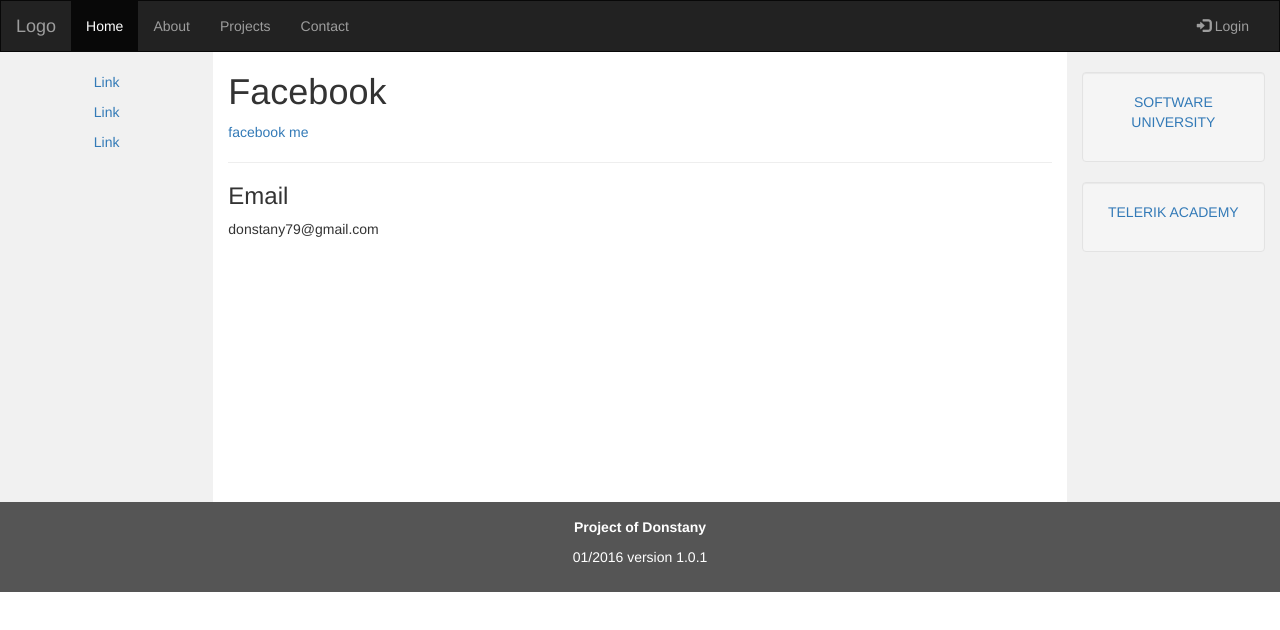
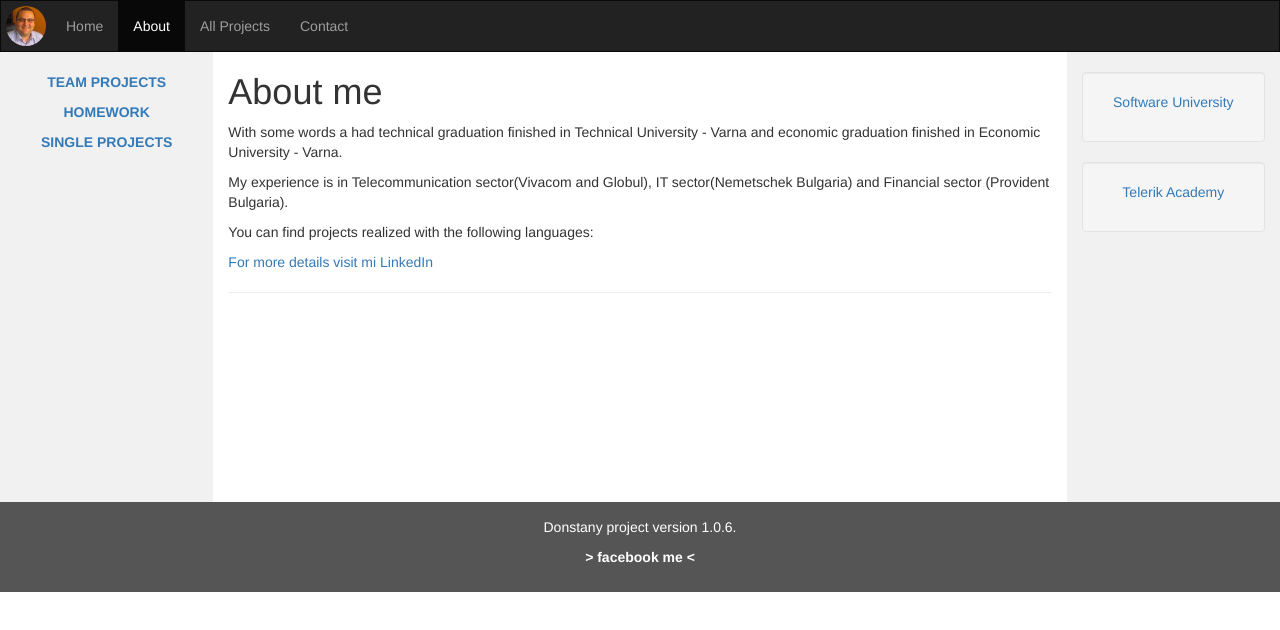
Before and after one commit to donstany/donstany.github.io, a plain HTML site: page pages/about/about_page.html in a window 1280 px wide. Drawn offline with nearby package versions, Linux system fonts and the light colour scheme; files that its build step writes are made by us from their sources.

Commit message:
update about pages

```diff
--- a/pages/about/about_page.html
+++ b/pages/about/about_page.html
@@ -1,13 +1,14 @@
+<!--about page-->
 <!DOCTYPE html>
 <html lang="en">
 <head>
-    <title>Bootstrap Example</title>
+    <title>Personal Page - Stanislav Stanev</title>
     <meta charset="utf-8">
     <meta name="viewport" content="width=device-width, initial-scale=1">
     <link rel="stylesheet" href="http://maxcdn.bootstrapcdn.com/bootstrap/3.3.5/css/bootstrap.min.css">
     <script src="https://ajax.googleapis.com/ajax/libs/jquery/1.11.3/jquery.min.js"></script>
     <script src="http://maxcdn.bootstrapcdn.com/bootstrap/3.3.5/js/bootstrap.min.js"></script>
-    <link rel="stylesheet" href="styles/style.css">
+    <link rel="stylesheet" href="../../styles/style.css">
 
 </head>
 <body>
@@ -20,18 +21,20 @@
                 <span class="icon-bar"></span>
                 <span class="icon-bar"></span>
             </button>
-            <a class="navbar-brand" href="#">Logo</a>
+            <a class="navbar-brand" href="#">
+                <img src="../../images/logo.jpg" alt="logo" style="width: 70px; height: 70px;">
+            </a>
         </div>
         <div class="collapse navbar-collapse" id="myNavbar">
             <ul class="nav navbar-nav">
-                <li class="active"><a href="#">Home</a></li>
-                <li><a href="#">About</a></li>
-                <li><a href="#">Projects</a></li>
+                <li ><a href="../../index.html">Home</a></li>
+                <li class="active"><a href="#">About</a></li>
+                <li><a href="#">All Projects</a></li>
                 <li><a href="#">Contact</a></li>
             </ul>
-            <ul class="nav navbar-nav navbar-right">
-                <li><a href="#"><span class="glyphicon glyphicon-log-in"></span> Login</a></li>
-            </ul>
+            <!--<ul class="nav navbar-nav navbar-right">-->
+            <!--<li><a href="#"><span class="glyphicon glyphicon-log-in"></span> Login</a></li>-->
+            <!--</ul>-->
         </div>
     </div>
 </nav>
@@ -39,32 +42,35 @@
 <div class="container-fluid text-center">
     <div class="row content">
         <div class="col-sm-2 sidenav">
-            <p><a href="#">Link</a></p>
-            <p><a href="#">Link</a></p>
-            <p><a href="#">Link</a></p>
+            <a href="https://github.com/donstany"><p><strong>TEAM PROJECTS</strong></p></a>
+            <a href="https://github.com/donstany"><p><strong>HOMEWORK</strong></p></a>
+            <a href="https://github.com/donstany"><p><strong>SINGLE PROJECTS</strong></p></a>
         </div>
+        <div class="col-sm-8 text-left">
+            <h1>About me</h1>
+            <p>With some words a had technical graduation finished in Technical University - Varna and economic graduation finished in Economic University - Varna.</p>
+            <p>My experience is in Telecommunication sector(Vivacom and Globul), IT sector(Nemetschek Bulgaria) and Financial sector (Provident Bulgaria).</p>
+            <p>You can find projects realized with the following languages:</p>
 
-        <div class="col-sm-8 text-left">
-            <h1>Facebook</h1>
-            <p><a href="https://www.facebook.com/donstany">facebook me</a></p>
+            <p><a href="#">For more details visit mi LinkedIn</a></p>
             <hr>
-            <h3>Email</h3>
-            <p>donstany79@gmail.com</p>
+            <!--<h3>Test</h3>-->
+            <!--<p>Lorem ipsum...</p>-->
         </div>
         <div class="col-sm-2 sidenav">
             <div class="well">
-                <a href="https://softuni.bg/" target="_blank"><p>SOFTWARE UNIVERSITY</p></a>
+                <a href="https://softuni.bg/"><p>Software University</p></a>
             </div>
             <div class="well">
-                <a href="http://academy.telerik.com/" target="_blank"><p>TELERIK ACADEMY</p></a>
+                <a href="http://academy.telerik.com/"><p>Telerik Academy</p></a>
             </div>
         </div>
     </div>
 </div>
 
 <footer class="container-fluid text-center">
-    <p><strong>Project of Donstany </strong></p>
-    <p>01/2016 version 1.0.1</p>
+    <p>Donstany project  version 1.0.6.</p>
+    <p><a href="https://www.facebook.com/donstany" style="color:white;"><strong>> facebook me <</strong></a></p>
 </footer>
 
 </body>
```
